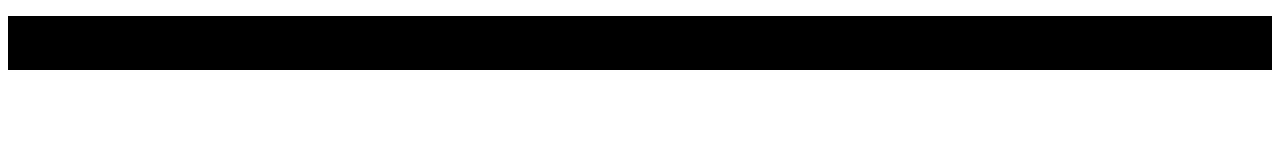
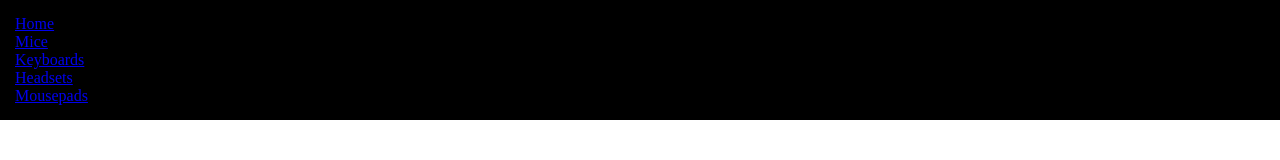
Before and after one commit to dejanV91/33-Online-Shop, a website: page index.html in a window 1280 px wide. Drawn offline with Linux system fonts and the light colour scheme.

Commit message:
initial commit

```diff
--- a/index.html
+++ b/index.html
@@ -11,9 +11,11 @@
     <header>
         <nav>
             <ul>
-                <li>Home</li>
-                <li>About</li>
-                <li>Contact</li>
+                <li><a href="#">Home</a></li>
+                <li><a href="#">Mice</a></li>
+                <li><a href="#">Keyboards</a></li>
+                <li><a href="#">Headsets</a></li>
+                <li><a href="#">Mousepads</a></li>
             </ul>
         </nav>
     </header>
--- a/sass/layout/_header.scss
+++ b/sass/layout/_header.scss
@@ -1,3 +1,7 @@
 header{
     background-color: #000;
+
+    nav{
+        padding: 15px;
+    }
 }
--- a/sass/style.scss
+++ b/sass/style.scss
@@ -1 +1,2 @@
 @import "layout/header";
+@import "layout/base"
```
Also changed, not shown: css/style.css.
